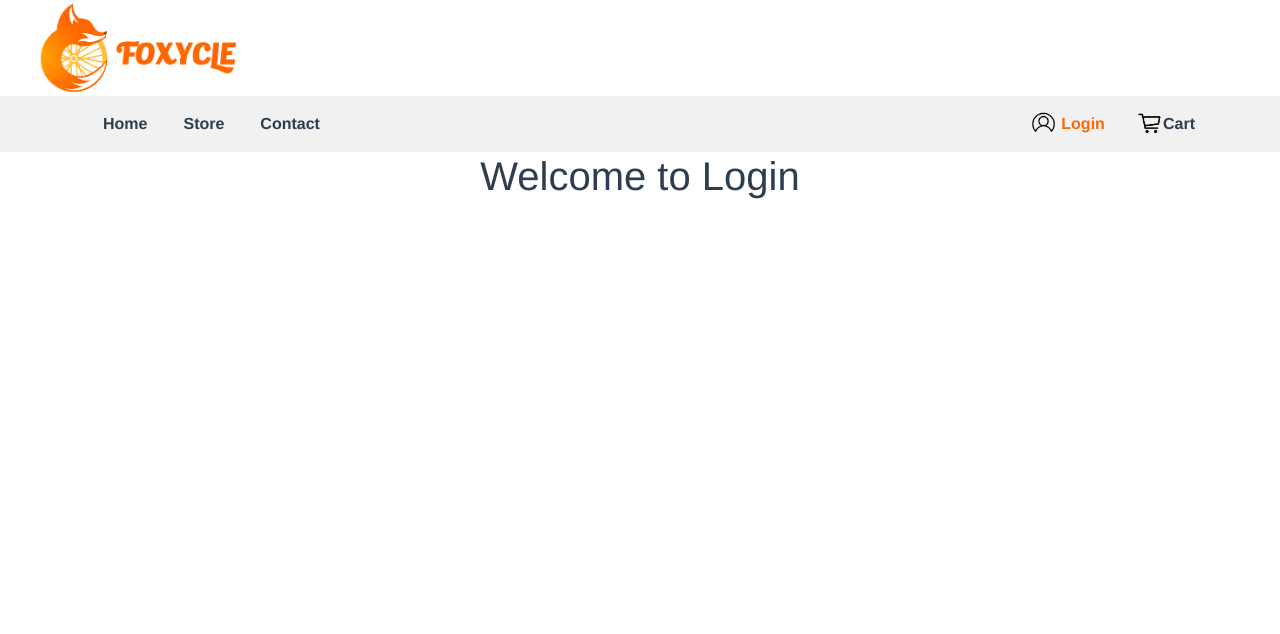
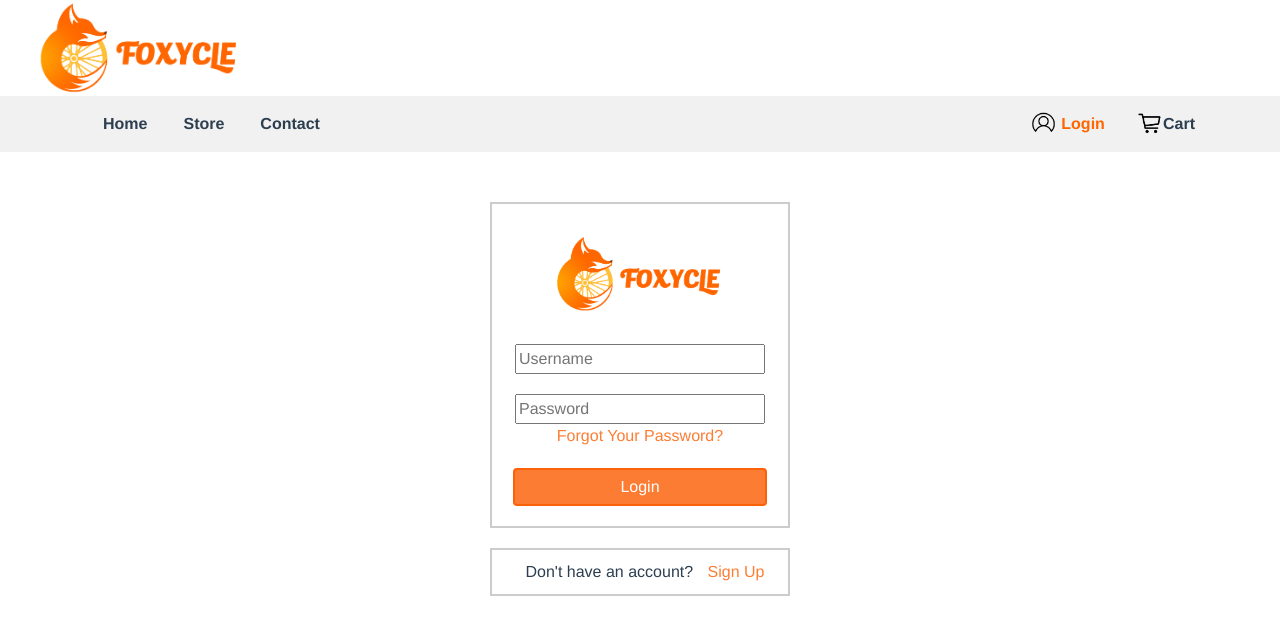
Before and after one commit to andrewpuleo/TeemSicks, a Vue app in the folder app/: page /login in a window 1280 px wide. Shown: the top 634 px of the page. Built offline with nearby package versions, Linux system fonts and the light colour scheme.

Commit message:
added login and register

```diff
--- a/app/src/views/Login.vue
+++ b/app/src/views/Login.vue
@@ -1,5 +1,106 @@
 <template>
-  <div class="login">
-    <h1>Welcome to Login</h1>
+  <div>
+    <div class = "login">
+        <img src = "../assets/foxycle.png" alt = "login"
+          style = "width:200px; height:100px;padding:10px"/>
+
+        <div class = "UserName">
+          <input type="text" name="username" v-model="input.username" placeholder="Username"/>
+        </div>
+
+        <div class = "PassWord">
+          <input type="password" name="password" v-model="input.password" placeholder="Password"/>
+        </div>
+
+        <a :href = "website.forgotPass"> Forgot Your Password? </a>
+        <button type="button" v-on:click="login()">Login</button>
+      </div>
+
+      <div class = "signUp">
+          <p> Don't have an account? </p>
+          <a><router-link to="/register"> Sign Up </router-link></a>
+      </div>
   </div>
 </template>
+
+<script>
+    export default {
+        name: 'Login',
+        data() {
+            return {
+                input: {
+                    username: "",
+                    password: ""
+                },
+                website: {
+                  forgotPass: "https://github.com/CSC307Fall2018/TeemSicks",
+                  signUp: "https://github.com/CSC307Fall2018/TeemSicks"
+                },
+                sample: {
+                  username: "mwuchen",
+                  password: "b"
+                },
+            };
+        },
+        methods: {
+            login() {
+            },
+        },
+    };
+</script>
+
+<style scoped>
+    .login {
+        width: 300px;
+        border: 2px solid #CCCCCC;
+        background-color: rgb(255, 255, 255);
+        margin: auto;
+        margin-top: 50px;
+        padding: 20px;
+    }
+    .UserName input {
+      width: 250px;
+      margin-top: 20px;
+    }
+    .PassWord input {
+      margin-top: 20px;
+      width: 250px;
+    }
+    a{
+      margin-bottom:100px;
+      color: rgba(252, 92, 0, 0.801);
+    }
+    button{
+      margin-top: 20px;
+      padding: 5px 105px;
+      background-color: rgba(252, 92, 0, 0.801);
+      color: white;
+      border-radius: 4px;
+      transition-duration: 0.4s;
+      border:2px solid rgba(252, 92, 0, 0.801);
+    }
+    button:hover{
+    cursor: pointer;
+    color: black;
+    border: 2px solid rgba(252, 92, 0, 0.801);
+    background-color: white;
+    }
+
+    .signUp {
+        width: 300px;
+        border: 2px solid #CCCCCC;
+        background-color: rgb(255, 255, 255);
+        margin: auto;
+        margin-top: 20px;
+    }
+
+    .signUp p {
+      display:inline-block;
+      margin: auto;
+      padding: 10px;
+    }
+    .signUp a{
+      color: rgba(252, 92, 0, 0.801);
+    }
+
+</style>
--- /dev/null
+++ b/app/src/views/Register.vue
@@ -0,0 +1,146 @@
+<template>
+  <div>
+    <div class = "register">
+        <div class = "logo">
+        <img src = "../assets/foxycle.png" alt = "register"
+          style = "width:200px; height:100px;padding:10px"/>
+        </div>
+        <div class = "container1">
+          <div class = "FirstName">
+            <input type="text" name="FirstName" v-model="FirstName" placeholder="First Name"/>
+          </div>
+
+          <div class = "LastName">
+            <input type="text" name="LastName" v-model="LastName" placeholder="Last Name"/>
+          </div>
+        </div>
+        <div class = "UserName">
+          <input type="text" name="UserName" v-model="UserName" placeholder="Username"/>
+        </div>
+
+        <div class = "EmailAddress">
+          <input type="email" name="EmailAddress"
+            v-model="EmailAddress" placeholder="Email Address"/>
+        </div>
+
+        <div class = "PassWord">
+          <input type="password" name="PassWord" v-model="PassWord" placeholder="Password"/>
+        </div>
+
+        <div class = "container2">
+          <div>
+            <label><input type="checkbox" style = "
+                width: 13px;
+                height: 13px;
+                vertical-align: bottom;
+                position: relative;
+                top: -5px;
+                *overflow: hidden"> I agree to the <a href ="#" class = "link" id="termsLink" style="color:rgba(252, 92, 0, 0.801)"  v-on:click="show()">terms of use </a></label>
+          </div>
+        </div>
+
+        <button type="button" v-on:click="signUp()">Join Now</button>
+    </div>
+    <modal id = "termsPage" name = "hello">
+          <p>VERY BAD THINGS THAT YOU CANNOT DO</p>
+          <p>We want you to like us, we do. But the internet is dangerous, and we don’t like danger spilling over onto our website. So while some of this may seem OBVIOUS, we have to tell you because sometimes its good to be reminded.  So when using our site we expect the following:
+            Don’t Spam, or use this site to sell your crap without our permission.  This isn’t the classified section of the newspaper;
+            Don’t give us viruses or try and hack your way into our computers;
+            Don’t post comments on our blog that are useless;
+            Don’t be a robot.  Robots are evil.  That means don’t use auto posters that are meant to leave things like “You blog has great informashuns!  Thank you! Best content 2007! I my wife tell me about your site, I say I no believe but she write…you best Site!” with anchor text to your crappy site about “Best Los Angeles Dog Groomers”.  Seriously….don’t.
+            Don’t be a jerkface. </p>
+          </modal>
+  </div>
+</template>
+
+<script>
+    export default {
+        name: 'Register',
+        data() {
+            return {
+              FirstName: "",
+              LastName: "",
+              UserName: "",
+              EmailAddress: "",
+              PassWord: "",
+              website: {
+                termsOfUse: "https://github.com/CSC307Fall2018/TeemSicks"
+              },
+            }
+        },
+        methods: {
+            signUp() {
+
+            },
+            show(){
+              this.$modal.show('hello');
+            },
+            hide(){
+              this.$modal.hide('hello');
+            },
+            check(){
+
+            }
+  },
+};
+</script>
+
+<style scoped>
+    .register {
+        width: 500px;
+        border: 2px solid #CCCCCC;
+        background-color: rgb(255, 255, 255);
+        margin: auto;
+        margin-top: 50px;
+        padding: 20px;
+    }
+
+    .register *{
+      margin:auto;
+      margin-top: 10px;
+      width: 290px;
+    }
+
+    .logo{
+      margin:auto;
+    }
+
+    .container1 {
+      margin:auto;
+      width: 300px;
+      display:flex;
+      justify-content:space-between;
+    }
+
+    .container1 *{
+      width: 140px;
+    }
+
+    label {
+      display: block;
+      padding-top: 1px;
+      padding-left: 15px;
+      text-indent: -15px;
+    }
+
+    button{
+      margin-top: 20px;
+      padding: 5px 105px;
+      background-color: rgba(252, 92, 0, 0.801);
+      color: white;
+      border-radius: 4px;
+      transition-duration: 0.4s;
+      border:2px solid rgba(252, 92, 0, 0.801);
+    }
+    button:hover{
+    cursor: pointer;
+    color: black;
+    border: 2px solid rgba(252, 92, 0, 0.801);
+    background-color: white;
+    }
+    #termsPage{
+      text-align: right;
+      margin:auto;
+      overflow-y: auto;
+    }
+</style>
```
